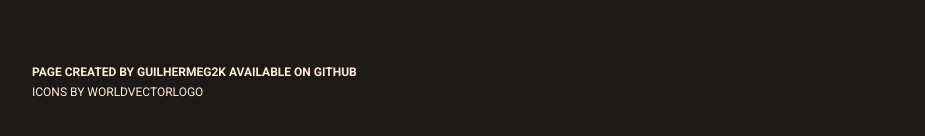
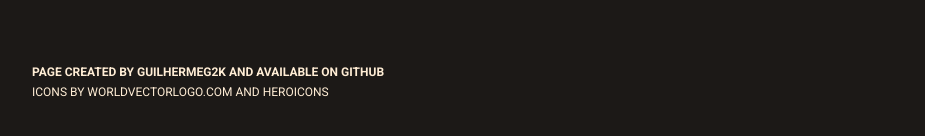
Before and after one commit to guilhermeg2k/new-portfolio, a React (Vite) app: page / in a window 1280 px wide. Shown: the part 1712-1848 px from the top of the page, without its empty margins (176-1101 px from the left). Built offline with nearby package versions, Linux system fonts and the light colour scheme.

Commit message:
Add footer links

```diff
--- a/src/App.tsx
+++ b/src/App.tsx
@@ -1,5 +1,5 @@
 import { ReactNode, useState } from 'react';
-import ContactCard from './components/ContactCard';
+import LinkCard from './components/LinkCard';
 import ProjectCard from './components/ProjectCard';
 import ProjectModal from './components/ProjectModal';
 import ToolCard from './components/ToolCard';
@@ -21,7 +21,7 @@ const Section = ({ children }: { children: ReactNode }) => {
 const App = () => {
   const [isProjectModalOpen, setIsProjectModalOpen] = useState(false);
   const [currentProjectId, setCurrentProjectId] = useState(1);
-  const { home, links, projects, techs, works } = useTranslation();
+  const { home, links, projects, techs, works, footer } = useTranslation();
 
   const onProjectClickHandler = (id: number) => {
     setCurrentProjectId(id);
@@ -84,7 +84,7 @@ const App = () => {
           <SectionTitle>{home.linksTitle}</SectionTitle>
           <ul className="flex flex-col gap-2">
             {links.map(({ title, iconURL, link }) => (
-              <ContactCard
+              <LinkCard
                 key={title}
                 title={title}
                 iconURL={iconURL}
@@ -95,10 +95,15 @@ const App = () => {
         </Section>
 
         <footer className="flex w-full flex-col justify-center gap-1 text-xs  md:justify-start">
-          <span className="font-semibold uppercase">
-            Page created by guilhermeg2k available on github
-          </span>
-          <span className="uppercase">Icons by worldvectorlogo</span>
+          <a
+            className="font-semibold uppercase"
+            href="https://github.com/guilhermeg2k/new-portfolio"
+            target="_blank"
+            rel="noopener noreferrer"
+          >
+            {footer.createdBy}
+          </a>
+          <span className="uppercase">{footer.iconsBy}</span>
         </footer>
       </main>
     </div>
--- a/src/components/ContactCard.tsx
+++ b/src/components/LinkCard.tsx
@@ -4,7 +4,7 @@ interface ContactCardProps {
   href: string;
 }
 
-const ContactCard = ({ title, iconURL, href }: ContactCardProps) => {
+const LinkCard = ({ title, iconURL, href }: ContactCardProps) => {
   return (
     <a href={href} target="_blank" rel="noopener noreferrer">
       <li className="flex items-center gap-2">
@@ -17,4 +17,4 @@ const ContactCard = ({ title, iconURL, href }: ContactCardProps) => {
   );
 };
 
-export default ContactCard;
+export default LinkCard;
--- a/src/translation/en.ts
+++ b/src/translation/en.ts
@@ -301,4 +301,9 @@ export default {
       livePreview: 'live preview',
     },
   },
+
+  footer: {
+    createdBy: 'PAGE CREATED BY GUILHERMEG2K AND AVAILABLE ON GITHUB',
+    iconsBy: 'ICONS BY worldvectorlogo.com AND HEROICONS',
+  },
 };
--- a/src/translation/pt.ts
+++ b/src/translation/pt.ts
@@ -252,4 +252,9 @@ export default {
       livePreview: 'live preview',
     },
   },
+
+  footer: {
+    createdBy: 'PAGE CREATED BY GUILHERMEG2K AND AVAILABLE ON GITHUB',
+    iconsBy: 'ICONS BY worldvectorlogo.com AND HEROICONS',
+  },
 };
```
